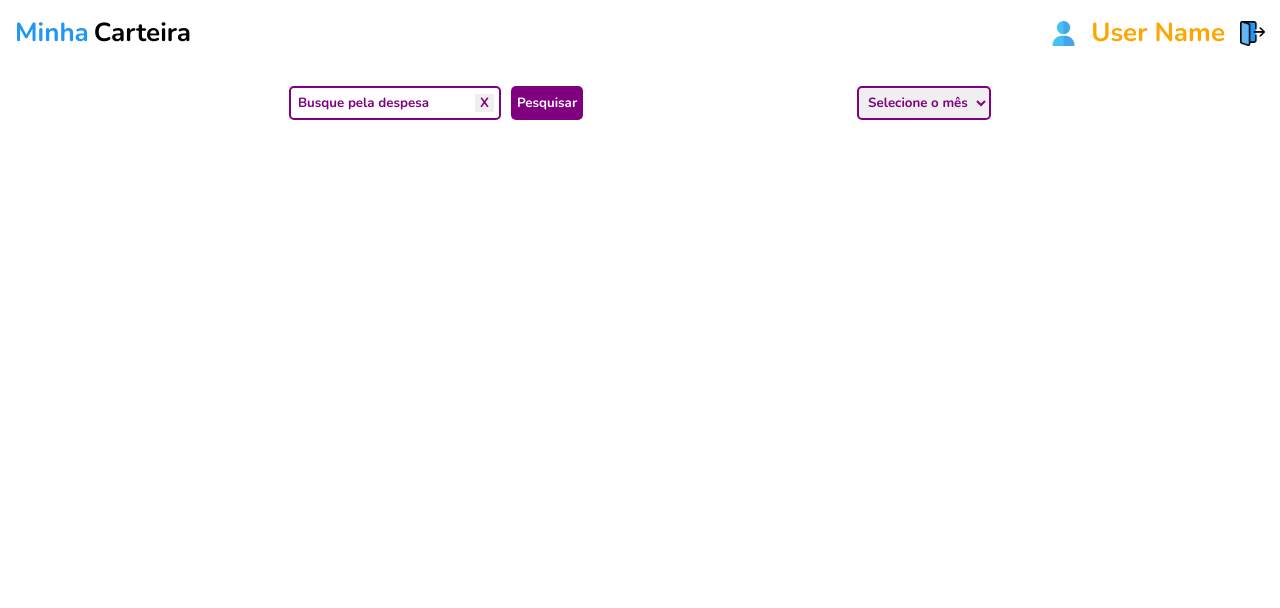
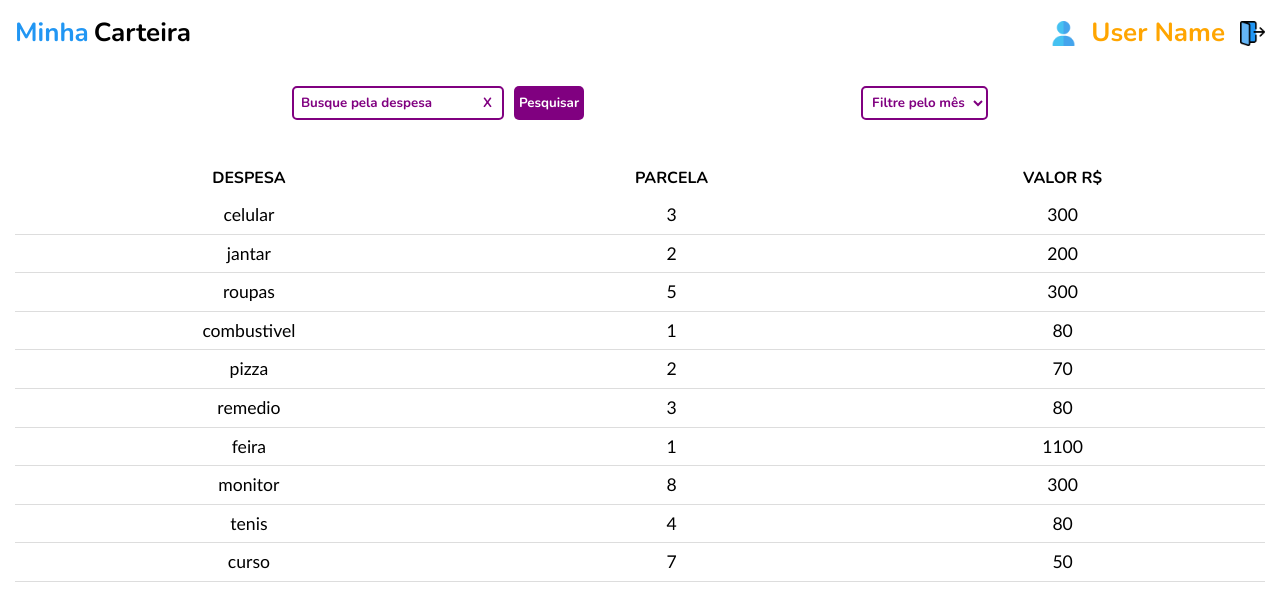
Before and after one commit to dnlMatos/gerenciador-de-despesa, a React (Create React App) app: page / in a window 1280 px wide. Shown: the top 608 px of the page. Built offline with nearby package versions, Linux system fonts and the light colour scheme.

Commit message:
apresentacaodedados

```diff
--- a/src/Components/Header/Menu/Menu.jsx
+++ b/src/Components/Header/Menu/Menu.jsx
@@ -4,6 +4,7 @@ import Expensives from "../../../Data/Expensives.json";
 import "./index.css";
 import { useEffect } from "react";
 import { useForm } from "../../../Hooks/useForm";
+import Table from "../../Table/table";
 
 export default function Menu() {
   let dataView = "";
@@ -141,10 +142,10 @@ export default function Menu() {
       installment +
       " valor da parcela R$ " +
       payment;
-    // console.log(dataView);
   }
 
   return (
+    <>
       <div className="findExpensives">
         <form className="form">
           <div className="parent">
@@ -170,7 +171,7 @@ export default function Menu() {
           name={"select"}
           placeholder="Selecione o mês"
         >
-        <option value={""}>Selecione o mês</option>
+          <option value={""}>Filtre pelo mês</option>
           {allMonths.map((month, index) => {
             return (
               <option key={index} value={month}>
@@ -180,5 +181,9 @@ export default function Menu() {
           })}
         </select>
       </div>
+      <section className="sectionExpansives">
+        <Table expensives={Expensives} monthSelected={selectFilter}/>
+      </section>
+    </>
   );
 }
--- a/src/Components/Header/Menu/index.css
+++ b/src/Components/Header/Menu/index.css
@@ -1,5 +1,6 @@
+
 * {
-  font-family: "Nunito", sans-serif;
+  font-family: 'Nunito', sans-serif;
 }
 
 .findExpensives {
@@ -29,13 +30,14 @@
 
 .parent1 > .clearBtn {
   padding: 0 5px;
-  border-color: transparent;
+  background-color: transparent;
   border: none;
   cursor: pointer;
   color: purple;
 }
 
 .parent > .searchBtn {
+  padding: 5px;
   cursor: pointer;
   border: none;
   margin-left: 10px;
@@ -54,4 +56,9 @@ select {
   border: 2px solid purple;
   border-radius: 5px;
   padding: 0 5px;
+  background-color: white !important;
 }
+
+.sectionExpansives{
+  margin-top: 40px;
+}
--- /dev/null
+++ b/src/Components/Table/index.css
@@ -0,0 +1,24 @@
+table {
+    width: 100%;
+  }
+
+  table thead th{
+    padding: 10px 5px;
+  }
+
+  table tbody tr {
+    border-bottom: 1px solid #ddd;
+    font-family: 'calibri', sans-serif;
+    font-size: 1.1rem;
+  }
+
+  table tbody tr:hover {
+    color: white;
+    background-color: rgba(128, 0, 128, 0.815);
+    transition: all .5s;
+  }
+
+  table tbody td {
+    padding: 10px 5px;
+    text-align: center;
+  }
--- /dev/null
+++ b/src/Components/Table/table.jsx
@@ -0,0 +1,52 @@
+import React from "react";
+import "./index.css";
+
+function Table({ expensives, monthSelected }) {
+  console.log(monthSelected);
+
+ const expansive = expensives.map((month)=>{
+    return month.installment.filter((m)=>{
+        return(
+            m == monthSelected
+        )
+    })
+ })
+
+ console.log(expansive);
+  return (
+    <table>
+      <thead>
+        <tr>
+          <th>DESPESA</th>
+          <th>PARCELA</th>
+          <th>VALOR R$</th>
+        </tr>
+      </thead>
+      <tbody>
+        {monthSelected == undefined ? (
+         expensives.map((exp, index) => {
+            return (
+              <tr key={index}>
+                <td>{exp.name}</td>
+                <td>{exp.installment.length}</td>
+                <td>{exp.payment}</td>
+              </tr>
+            );
+          })
+        ) : (
+            expensives.filter((exp, index) => {
+                return (
+                  <tr key={index}>
+                    <td>{exp.name}</td>
+                    <td>{exp.installment.length}</td>
+                    <td>{exp.payment}</td>
+                  </tr>
+                );
+              })
+        )}
+      </tbody>
+    </table>
+  );
+}
+
+export default Table;
--- a/src/Hooks/useForm.jsx
+++ b/src/Hooks/useForm.jsx
@@ -9,7 +9,8 @@ export const useForm = (initialState) => {
     setForm({ ...form, [name]: value });
   };
 
-  const clearInput = () => {
+  const clearInput = (e) => {
+    e.preventDefault()
     setForm(initialState);
   };
 
--- a/src/index.css
+++ b/src/index.css
@@ -126,6 +126,6 @@ table {
   border-collapse: collapse;
   border-spacing: 0;
 }
-::placeholder{
+::placeholder {
   color: purple;
 }
```
Lines whose indentation alone changed are shown as unchanged.
